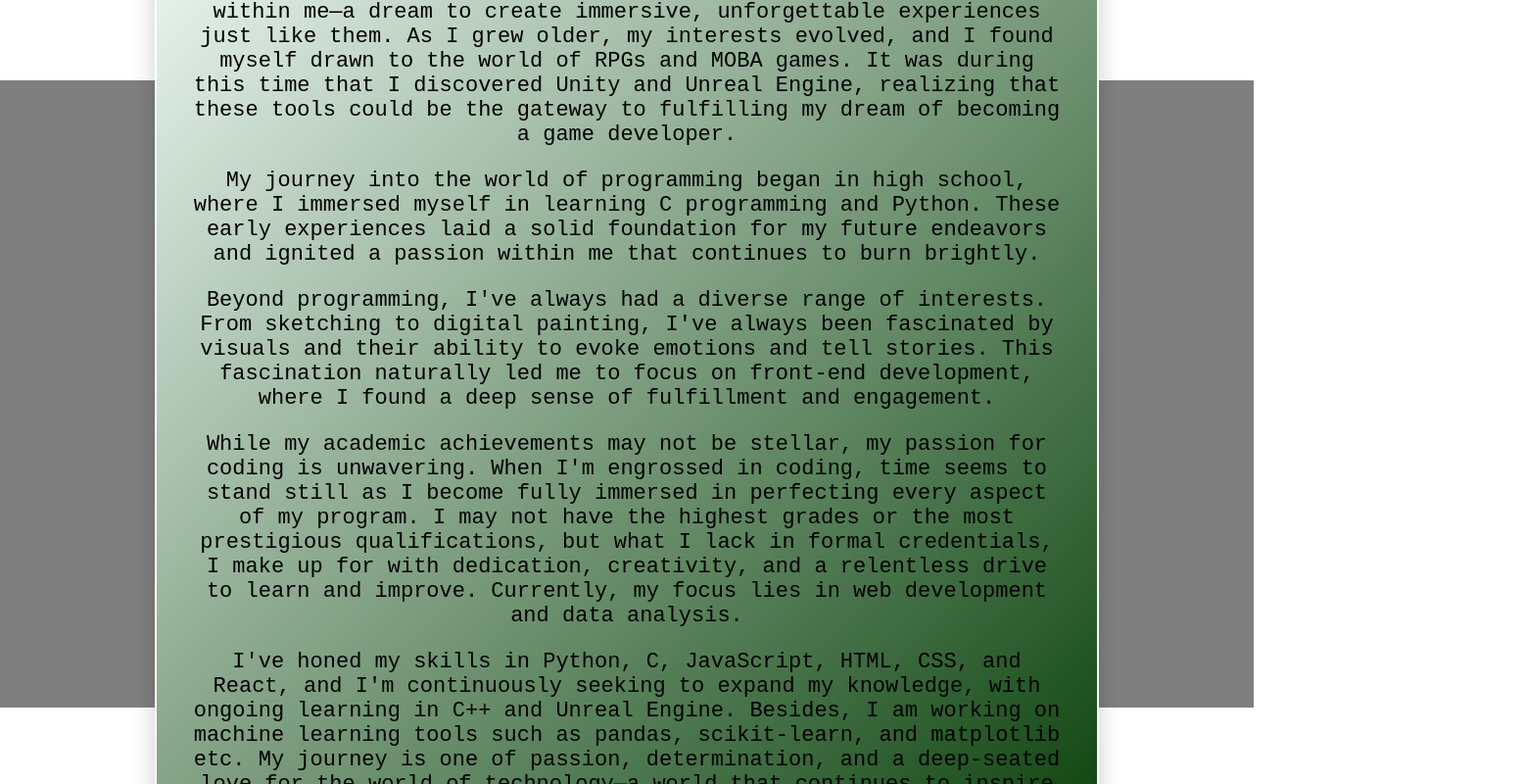
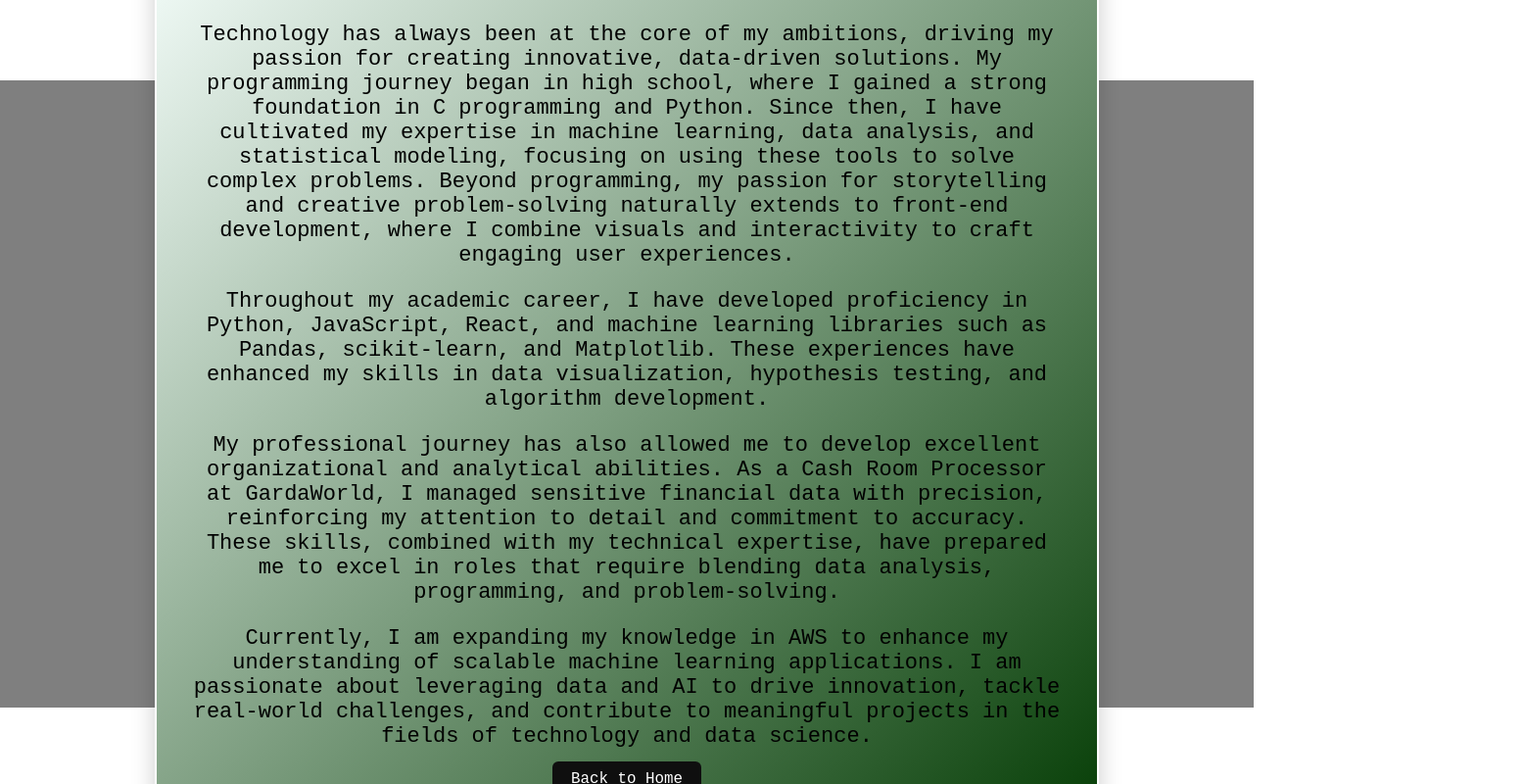
Before and after one commit to tsiddiqui363/portfolio, a React (Create React App) app: page / in a window 1280 px wide. Shown: the part 1044-1844 px from the top of the page at 98% size, 1556 px wide, since content can reach past the window. Built offline with nearby package versions, Linux system fonts and the light colour scheme.

Commit message:
Updated bio section in HTML for website

```diff
--- a/src/components/pages/About.jsx
+++ b/src/components/pages/About.jsx
@@ -8,20 +8,18 @@
       <div className={styles.contentBox}>
         <h1>About Me</h1>
         <p>
-          Ever since I can remember, technology has captivated me. As a child, games like Legend of Zelda and Fire Emblem sparked a dream within me—a dream to create immersive, unforgettable experiences just like them. As I grew older, my interests evolved, and I found myself drawn to the world of RPGs and MOBA games. It was during this time that I discovered Unity and Unreal Engine, realizing that these tools could be the gateway to fulfilling my dream of becoming a game developer.
+          Technology has always been at the core of my ambitions, driving my passion for creating innovative, data-driven solutions. My programming journey began in high school, where I gained a strong foundation in C programming and Python. Since then, I have cultivated my expertise in machine learning, data analysis, and statistical modeling, focusing on using these tools to solve complex problems. Beyond programming, my passion for storytelling and creative problem-solving naturally extends to front-end development, where I combine visuals and interactivity to craft engaging user experiences.
         </p>
         <p>
-          My journey into the world of programming began in high school, where I immersed myself in learning C programming and Python. These early experiences laid a solid foundation for my future endeavors and ignited a passion within me that continues to burn brightly.
+          Throughout my academic career, I have developed proficiency in Python, JavaScript, React, and machine learning libraries such as Pandas, scikit-learn, and Matplotlib. These experiences have enhanced my skills in data visualization, hypothesis testing, and algorithm development.
         </p>
         <p>
-          Beyond programming, I've always had a diverse range of interests. From sketching to digital painting, I've always been fascinated by visuals and their ability to evoke emotions and tell stories. This fascination naturally led me to focus on front-end development, where I found a deep sense of fulfillment and engagement.
+          My professional journey has also allowed me to develop excellent organizational and analytical abilities. As a Cash Room Processor at GardaWorld, I managed sensitive financial data with precision, reinforcing my attention to detail and commitment to accuracy. These skills, combined with my technical expertise, have prepared me to excel in roles that require blending data analysis, programming, and problem-solving.
         </p>
         <p>
-          While my academic achievements may not be stellar, my passion for coding is unwavering. When I'm engrossed in coding, time seems to stand still as I become fully immersed in perfecting every aspect of my program. I may not have the highest grades or the most prestigious qualifications, but what I lack in formal credentials, I make up for with dedication, creativity, and a relentless drive to learn and improve. Currently, my focus lies in web development and data analysis.
-        </p>
-        <p>
-          I've honed my skills in Python, C, JavaScript, HTML, CSS, and React, and I'm continuously seeking to expand my knowledge, with ongoing learning in C++ and Unreal Engine. Besides, I am working on machine learning tools such as pandas, scikit-learn, and matplotlib etc. My journey is one of passion, determination, and a deep-seated love for the world of technology—a world that continues to inspire and challenge me every day.
-        </p>
+          Currently, I am expanding my knowledge in AWS to enhance my understanding of scalable machine learning applications. I am passionate about leveraging data and AI to drive innovation, tackle real-world challenges, and contribute to meaningful projects in the fields of technology and data science.
+          </p>
+
         <Link to="home" smooth={true} duration={500}>Back to Home</Link>
       </div>
     </div>
```
Also changed, not shown: src/assets/images/resume.jpg, 1 other file (tests, documents, lock files or other folders).
